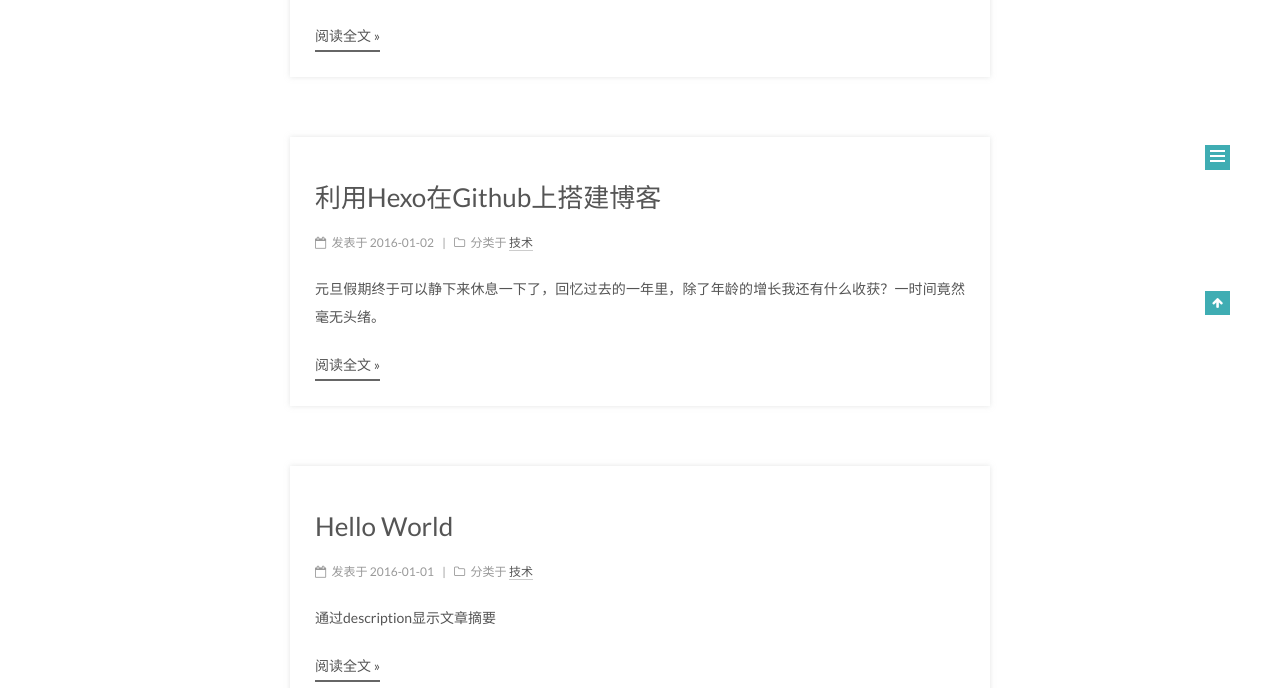
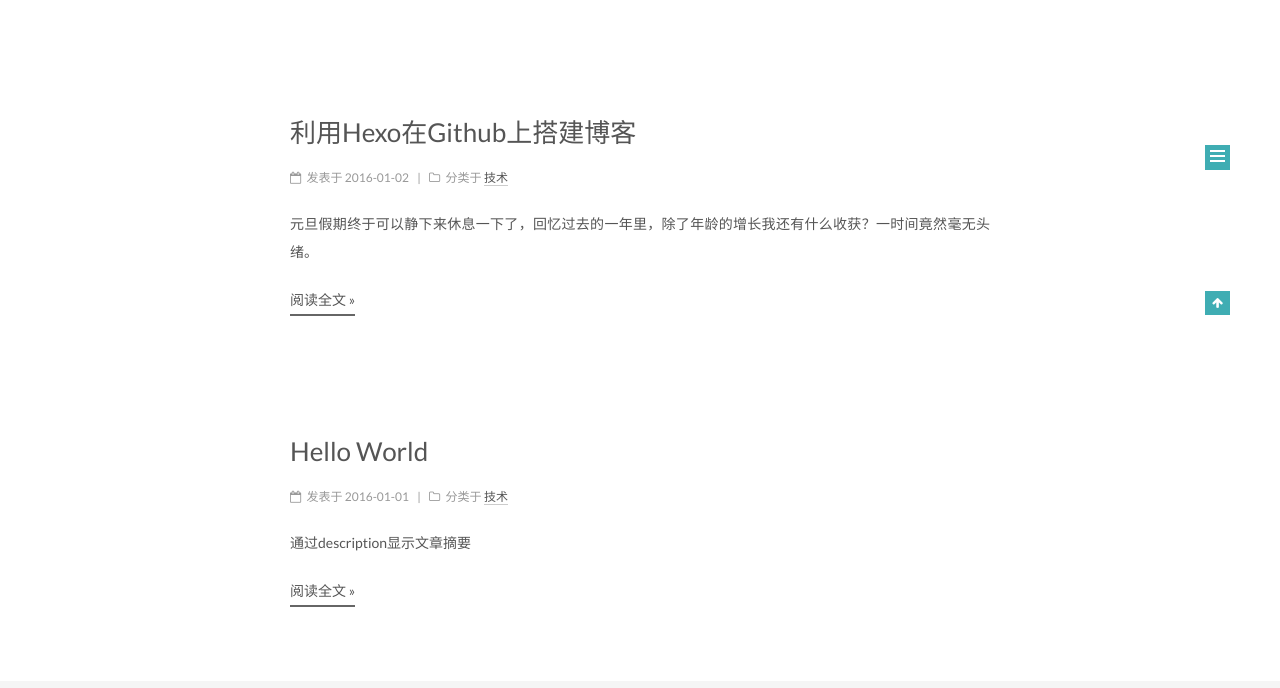
Before and after one commit to ycyy/ycyy.github.io, a plain HTML site: page index.html in a window 1280 px wide. Shown: the part 585-1273 px from the top of the page. Drawn offline with Linux system fonts and the light colour scheme.

Commit message:
Site updated: 2017-12-30 21:38:50

```diff
--- a/css/main.css
+++ b/css/main.css
@@ -1704,7 +1704,7 @@
   width: 4px;
   height: 4px;
   border-radius: 50%;
-  background: #26cdb5;
+  background: #c47cff;
 }
 .links-of-blogroll {
   font-size: 13px;
@@ -2610,11 +2610,7 @@
   display: none;
 }
 .posts-expand .post {
-  margin-top: 60px;
-  margin-bottom: 60px;
-  padding: 25px;
-  -webkit-box-shadow: 0 0 5px rgba(202,203,203,0.5);
-  -moz-box-shadow: 0 0 5px rgba(202,203,204,0.5);
+  margin-top: 120px;
 }
 .posts-expand .post:first-child {
   margin-top: 0;
```
